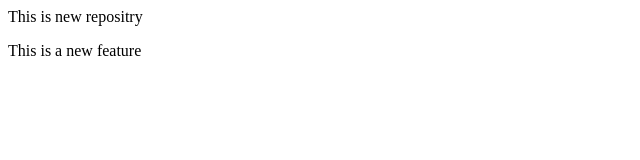
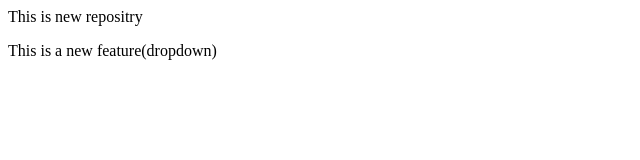
Before and after one commit to abhiram7352/localrepo, a plain HTML site: page index.html in a window 1280 px wide. Shown: the full height of the page, 0-640 px from the left. Drawn offline with Linux system fonts and the light colour scheme.

Commit message:
Add dropdown

```diff
--- a/index.html
+++ b/index.html
@@ -1,2 +1,2 @@
 <p>This is new repositry</p>
-<p>This is a new feature<p>
+<p>This is a new feature(dropdown)<p>
```
